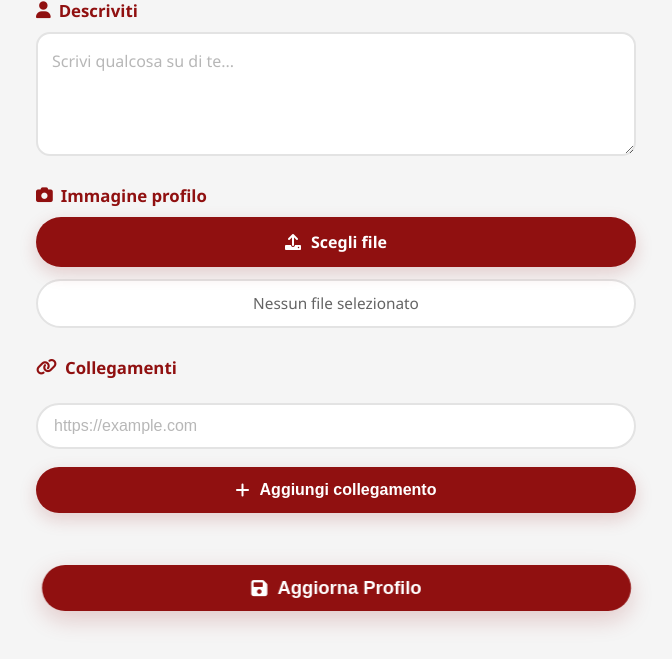
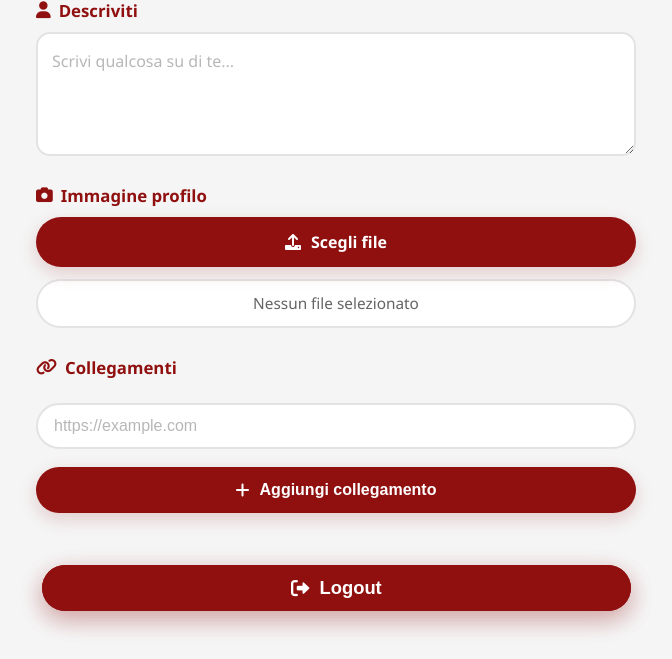
Before and after one commit to Elektro-On-Github/Xebyngine, a Flask app: page /profile in a window 1280 px wide. Shown: the part 428-1087 px from the top of the page, without its empty margins (304-976 px from the left). Run offline with Flask 3, Linux system fonts and the light colour scheme; the visitor is signed in with stand-in values (Sample User, id 1); data that the repository does not hold is empty; parts of the project's set-up code (start-up, migrations or seed data) failed here and were passed over; some libraries are stand-ins or nearby versions.

Commit message:
logout betterato dopo tanti non-commit

```diff
--- a/templates/index.html
+++ b/templates/index.html
@@ -133,8 +133,6 @@
         </div>
     </div>
 
-    <p><a href="/logout">Logout</a></p>
-
 
     <script id="server-data" type="application/json">
     {
--- a/templates/profile.html
+++ b/templates/profile.html
@@ -120,6 +120,9 @@
             <button type="submit" class="submit-btn" id="submit-btn">
                 <i class="fas fa-save"></i> Aggiorna Profilo
             </button>
+            <button type="submit" class="submit-btn" id="submit-btn">
+                <i class="fas fa-sign-out-alt"></i><a href="/logout" style="text-decoration: none !important; color:white;">Logout</a>
+            </button>
             <!-- Non volevo scassare il css, lo faccio qui lo spacing dal bottom al button submit-btn-->
             <br><br><br>
         </form>
```
Also changed, not shown: uploads/avif/2026-01-16---12:58:41.157_c2a8dfda192c48a58d9f4a0d7beb58dc_03e22b.avif (added), uploads/avif/2026-01-16---13:04:11.928_c2a8dfda192c48a58d9f4a0d7beb58dc_01f073.avif (added).
